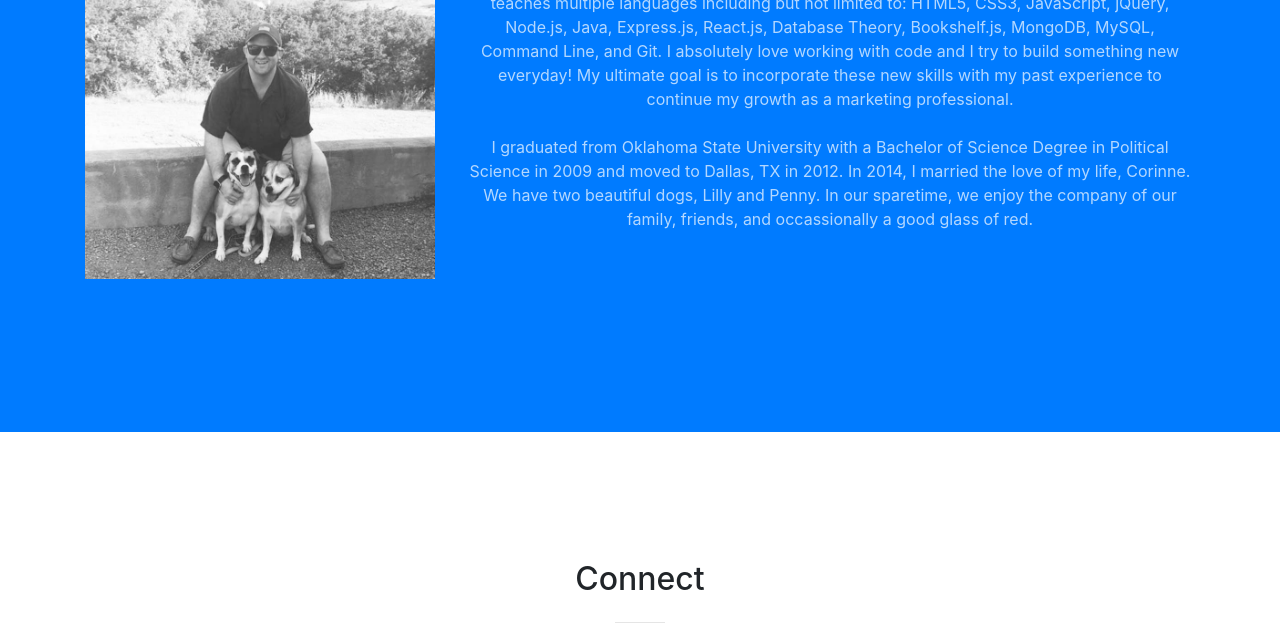
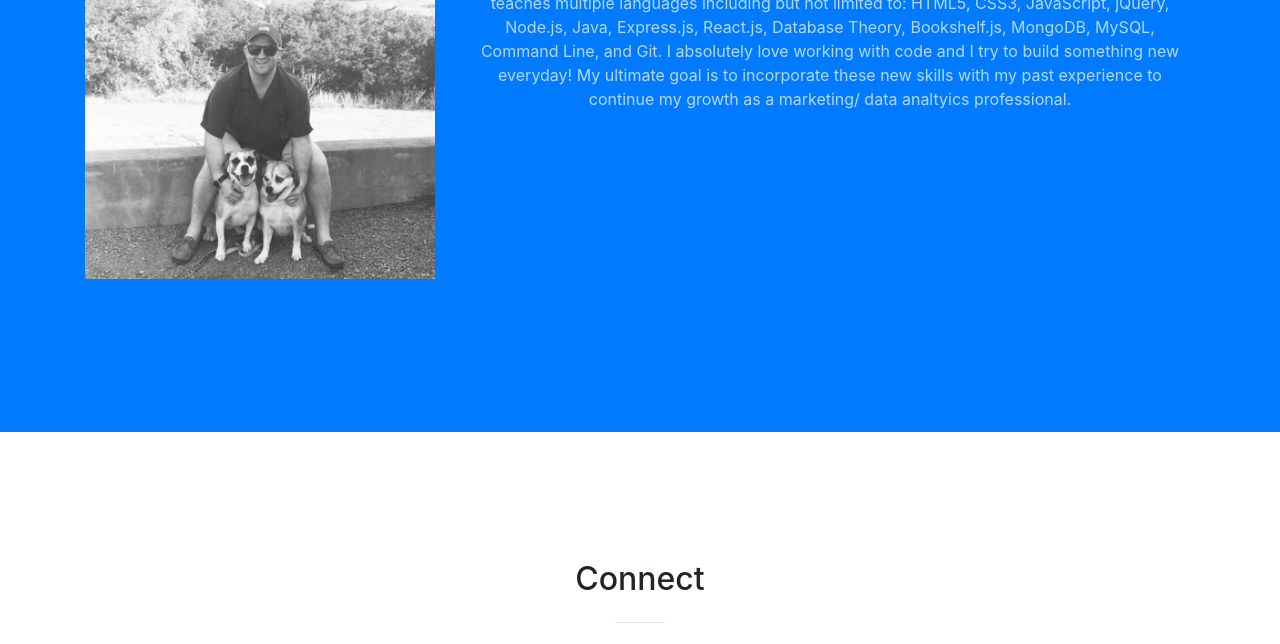
Before and after one commit to mbizzle1464/portfolio, a website with bundled scripts: page index.html in a window 1280 px wide. Shown: the part 1120-1764 px from the top of the page. Built offline with nearby package versions, Linux system fonts and the light colour scheme; files whose address does not match are found by name.

Commit message:
Editing for the career homework.

```diff
--- a/index.html
+++ b/index.html
@@ -87,11 +87,8 @@
             <p class="text-faded mb-4">I am currently enrolled into Southern Methodist University's Programming Bootcamp which teaches multiple languages including but not limited to:
             HTML5, CSS3, JavaScript, jQuery, Node.js, Java, Express.js, React.js, Database Theory, Bookshelf.js, MongoDB, MySQL, Command Line, and Git.
             I absolutely love working with code and I try to build something new everyday! My ultimate goal is to incorporate these new skills with my past experience
-            to continue my growth as a marketing professional.</p>
-             <p class="text-faded mb-4">I graduated from Oklahoma State University with a Bachelor of Science Degree in Political Science in 2009 and moved to Dallas,
-            TX in 2012. In 2014, I married the love of my life, Corinne. We have two beautiful dogs, Lilly and Penny. In our sparetime, we enjoy the company of our family,
-            friends, and occassionally a good glass of red.
-            </p>
+            to continue my growth as a marketing/ data analtyics professional.</p>
+
             <!-- <a class="btn btn-light btn-xl js-scroll-trigger" href="#services">Get Started!</a> -->
           </div>
         </div>
```
